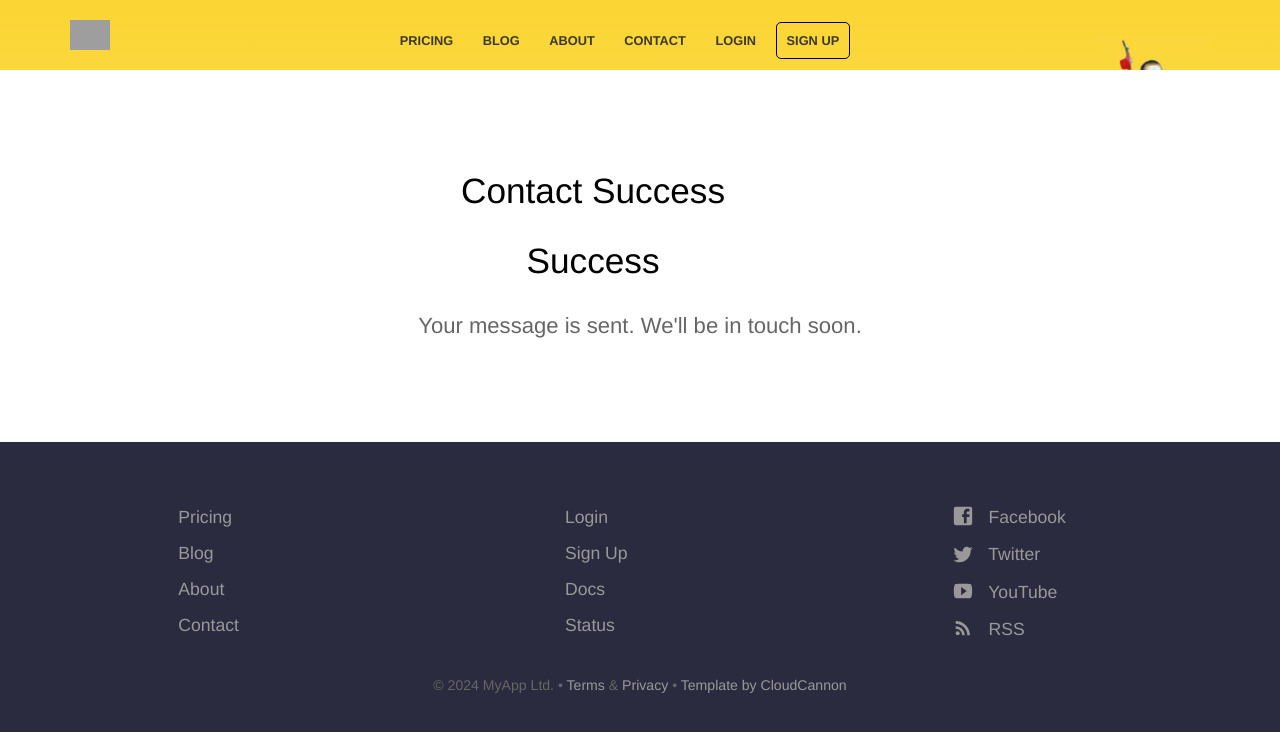
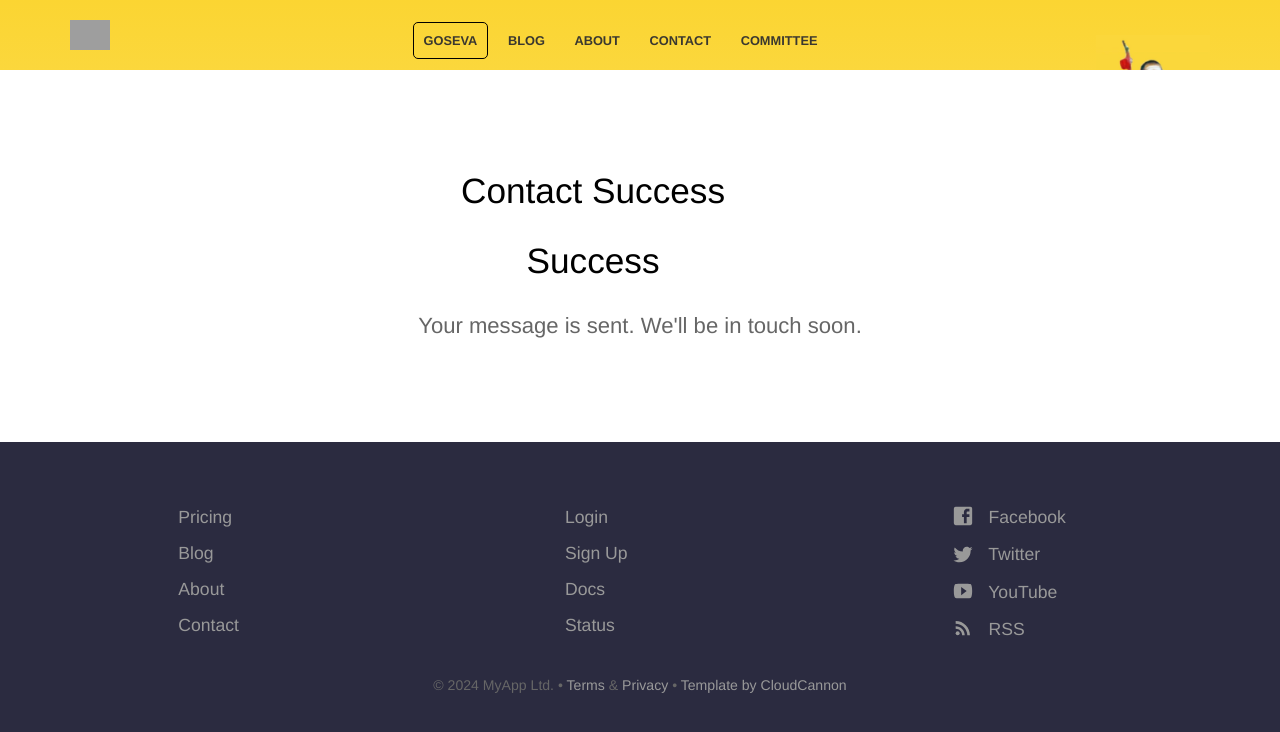
Before and after one commit to sujayadkesar/govardhana, a Jekyll site: the page built from contact-success.html, in a window 1280 px wide. Shown: the top 732 px of the page. Built offline with Jekyll 4.4.1, drawn with Linux system fonts in a browser that asks for light colours; grey boxes are pictures that could not be loaded.

Commit message:
comeetyy

```diff
--- a/_config.yml
+++ b/_config.yml
@@ -2,7 +2,7 @@
 # Site
 
 title: Govardhana Goshale
-url: "https://proud-alligator.cloudvent.net"
+url: "https://sujayadkesar.github.io/govardhana"
 baseurl:
 google_analytics_key:
 google_maps_javascript_api_key:
--- a/_data/navigation.yml
+++ b/_data/navigation.yml
@@ -1,7 +1,7 @@
-- name: Pricing
+- name: GoSeva
   link: /pricing/
   new_window: false
-  highlight: false
+  highlight: true
 - name: Blog
   link: /blog/
   new_window: false
@@ -14,11 +14,11 @@
   link: /contact/
   new_window: false
   highlight: false
-- name: Login
+- name: Committee
   link: /
   new_window: true
   highlight: false
-- name: Sign Up
-  link: /
-  new_window: true
-  highlight: true
+# - name: Sign Up
+  # link: /
+  # new_window: true
+  # highlight: false
--- a/about.html
+++ b/about.html
@@ -1,8 +1,7 @@
 ---
 title: Our team
 description: >-
-  We've built an amazing, fantastic team of developers, marketers, designers and
-  sales people.
+  We have no profit motivation!
 ---
 
 <p class="editor-link" style="text-align: center;"><a href="cloudcannon:collections/_staff_members/" class="btn"><strong>&#9998;</strong> Manage Staff members</a></p>
```
